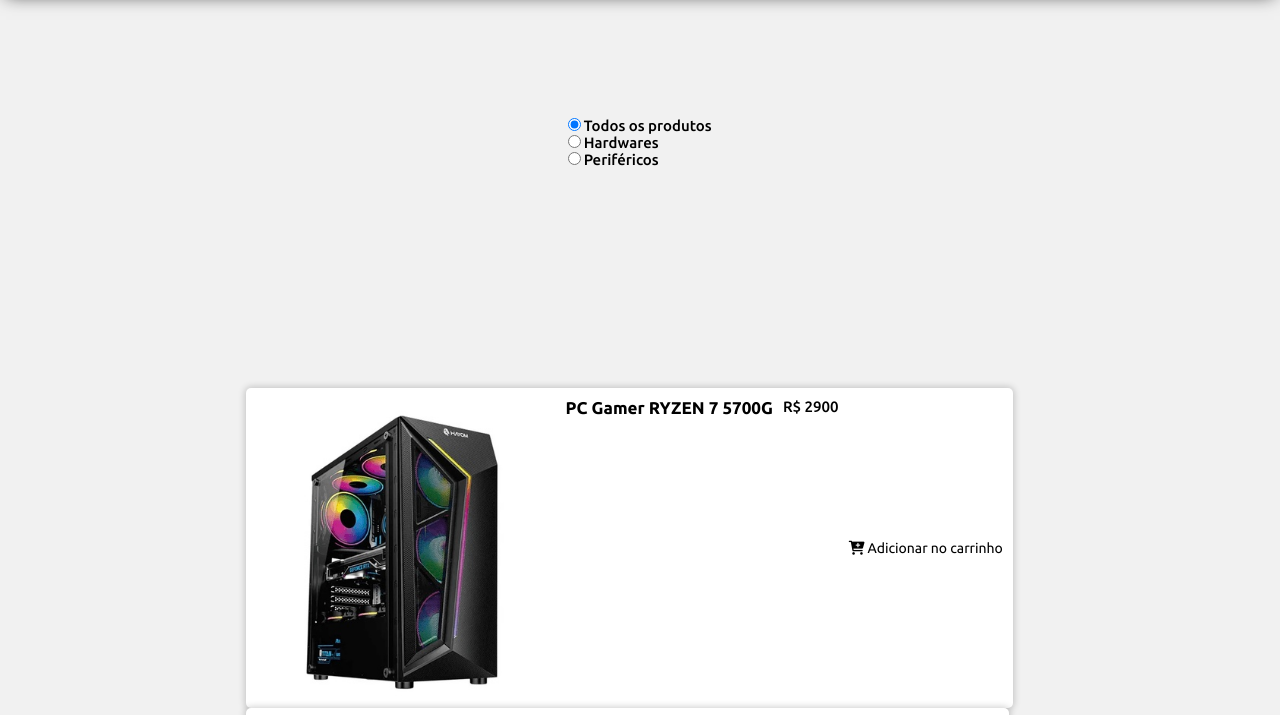
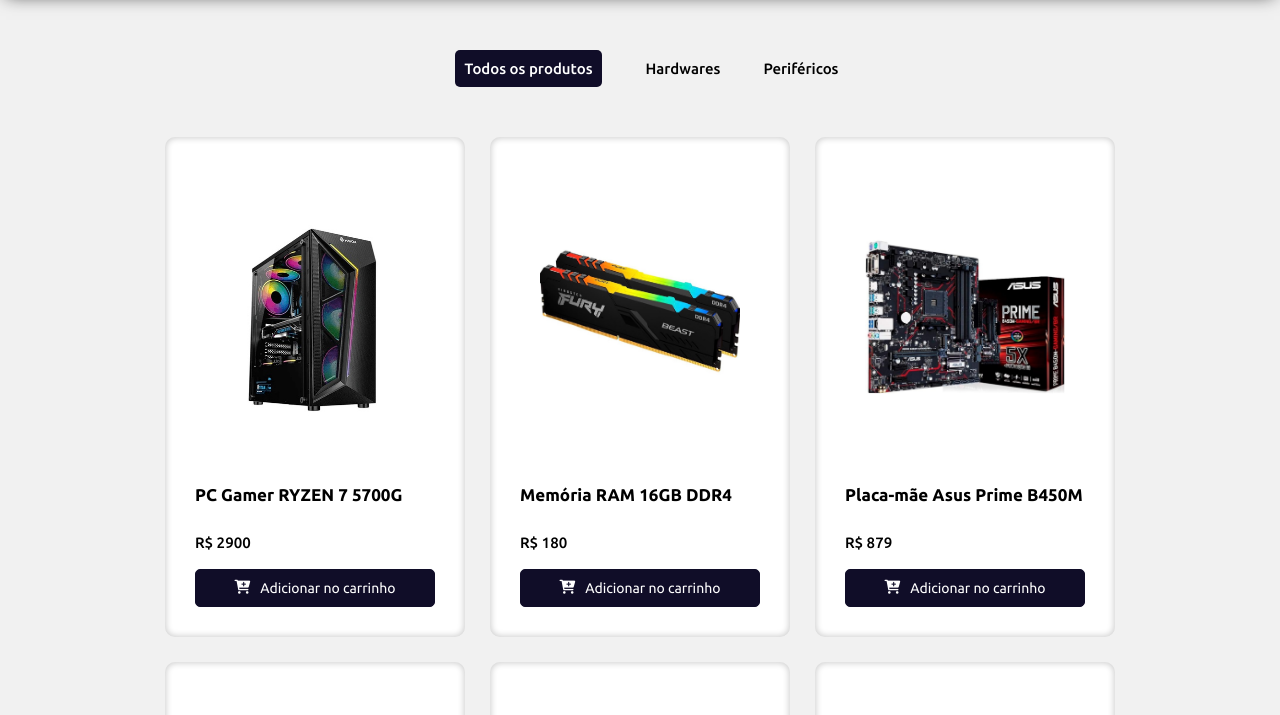
Before and after one commit to ABeatrizSC/tech-store, a plain HTML site: page index.html in a window 1280 px wide. Shown: the part 70-785 px from the top of the page. Drawn offline with Linux system fonts and the light colour scheme.

Commit message:
Update index.html

```diff
--- a/index.html
+++ b/index.html
@@ -5,7 +5,7 @@
     <meta name="viewport" content="width=device-width, initial-scale=1.0">
     <meta name="description" content="Seja bem vindo a Tech Store! Espero que goste do meu projeto de criação de um site e-commerce utilizando HTML, css e JavaScript.">
     <link rel="stylesheet" href="assets/css/global.css">
-    <link rel="stylesheet" href="assets/css/checkout.css">
+    <link rel="stylesheet" href="assets/css/style.css">
     <title>TechStore - Produtos eletrônicos</title>
     <link rel="shortcut icon" href="assets/images/logo_techstore.PNG" type="image/x-icon">
     <link rel="stylesheet" href="https://cdnjs.cloudflare.com/ajax/libs/font-awesome/6.0.0/css/all.min.css">
```
